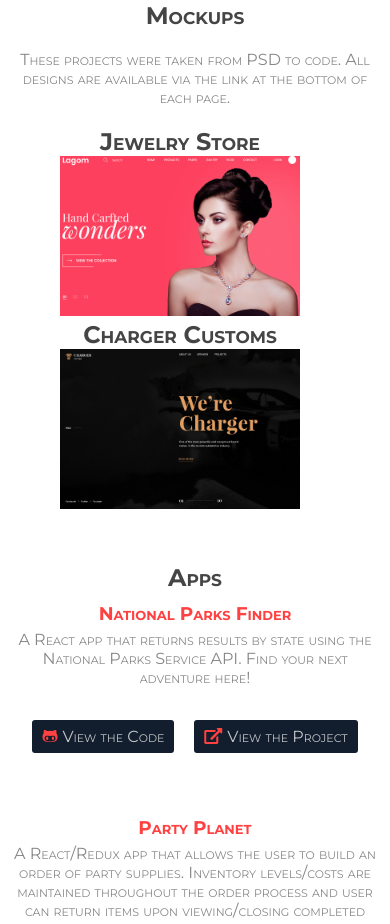
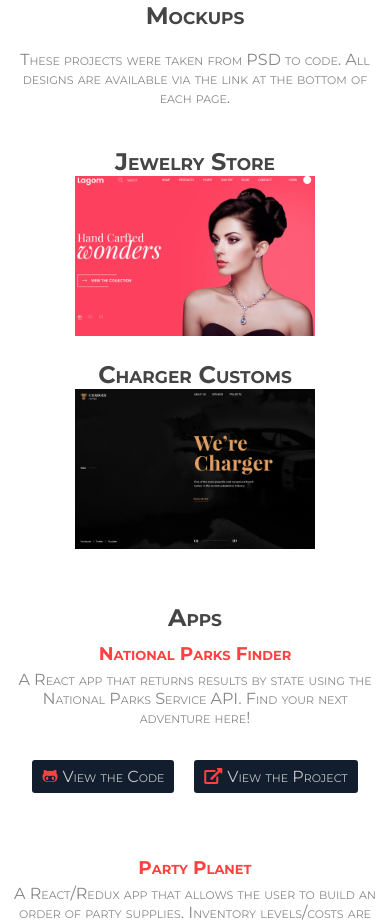
Before and after one commit to billyderringer/portfolio18, a React (Create React App) app: page / in a window 390 px wide. Shown: the part 1560-2484 px from the top of the page. Built offline with nearby package versions, Linux system fonts and the light colour scheme.

Commit message:
fixed margin on mockups @ mobile

```diff
--- a/src/Components/Body/Work/Work.css
+++ b/src/Components/Body/Work/Work.css
@@ -172,6 +172,9 @@ a:active, a:focus {
         margin-right: 30px; }
         #container-work .mockups .mockup-items .mockup-item h4 {
           font-size: 1.5em; }
+        @media screen and (max-width: 768px) {
+          #container-work .mockups .mockup-items .mockup-item {
+            margin: 20px 0 0 0; } }
   #container-work .mockup-img {
     width: 240px; }
   #container-work .project-title {
--- a/src/Components/Body/Work/Work.js
+++ b/src/Components/Body/Work/Work.js
@@ -3,7 +3,7 @@ import './Work.css'
 import WorkTile from "./WorkTile"
 import jewelryBg from '../../../Assets/jewelry-bg.jpg'
 import chargerBg from '../../../Assets/charger-bg.jpg'
-import studentGrads from '../../../Assets/students-graduating.jpg'
+//import studentGrads from '../../../Assets/students-graduating.jpg'
 import nationalPark from '../../../Assets/national-park.jpg'
 import partyPlanet from '../../../Assets/party-balloons.jpg'
 import dictionary from '../../../Assets/dictionary.jpg'
--- a/src/Components/Body/Work/Work.scss
+++ b/src/Components/Body/Work/Work.scss
@@ -39,6 +39,9 @@
         margin-right: 30px;
         h4{
           font-size: 1.5em;
+        }
+        @media screen and (max-width: $phone) {
+          margin: 20px 0 0 0;
         }
       }
     }
```
Also changed, not shown: 1 other file (tests, documents, lock files or other folders).
